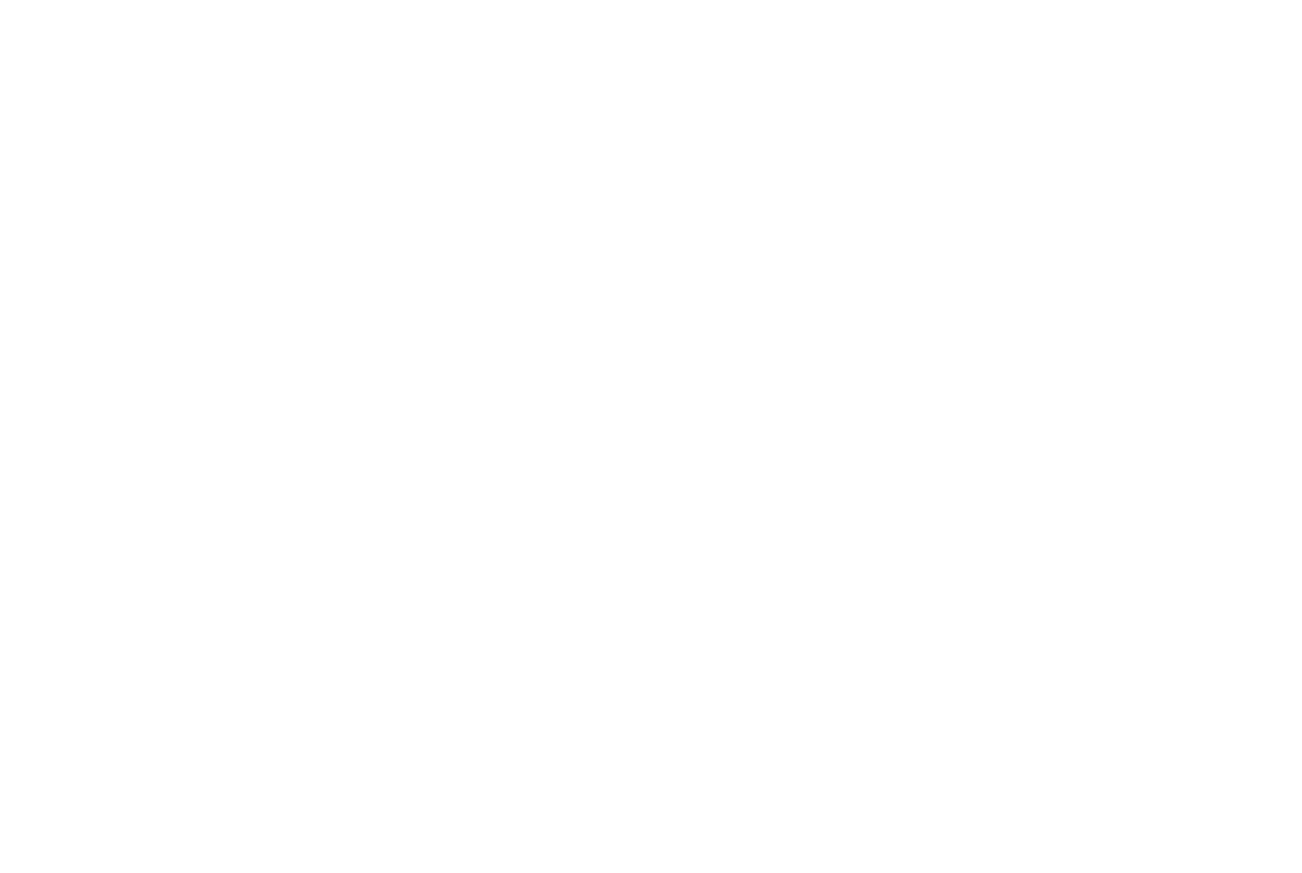
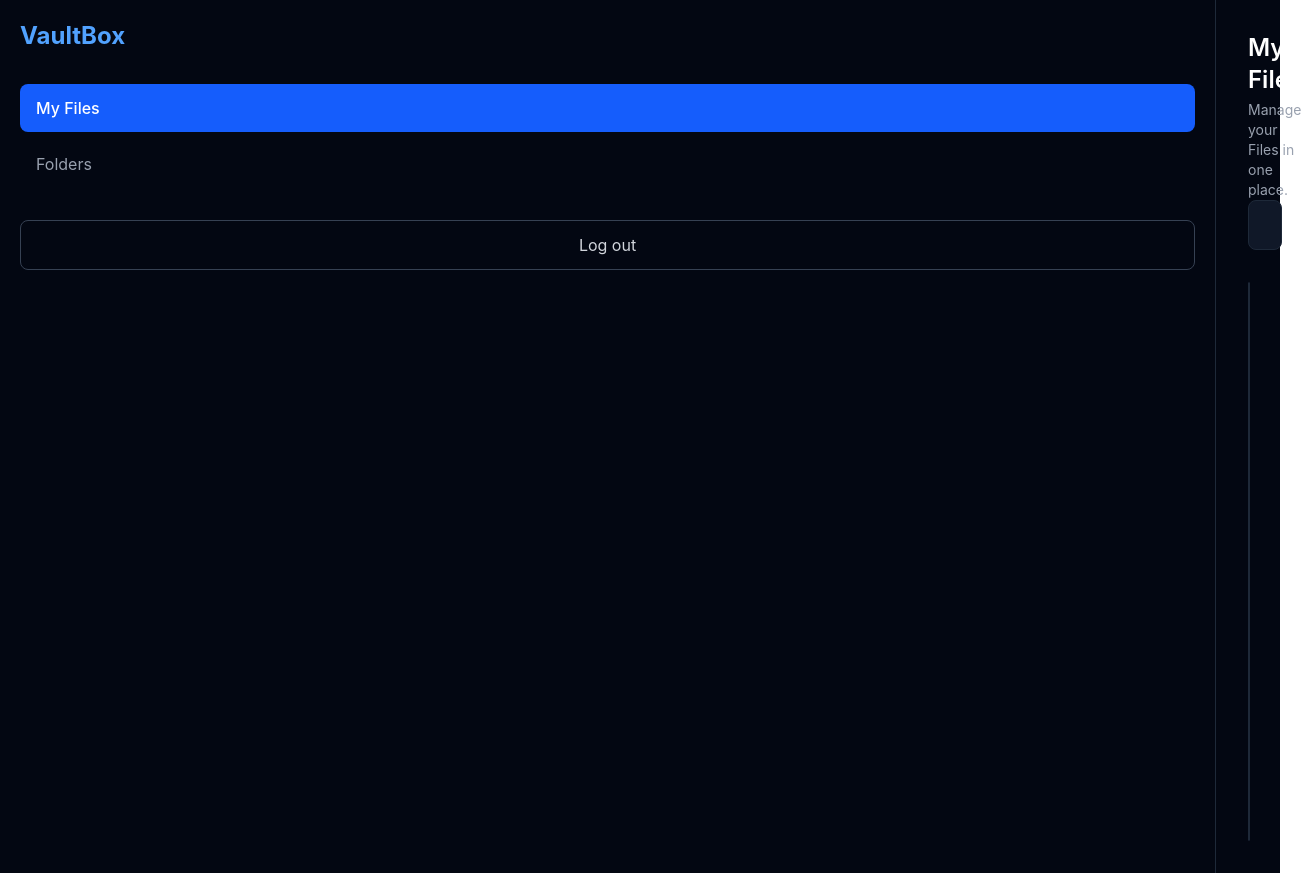
Before and after one commit to Fakecloak/vaultbox-frontend, a React (Vite) app: page /dashboard in a window 1280 px wide. Before the commit this address had no page. Shown: the whole page, 1302 px wide, since content can reach past the window. Before the commit the page ends 800 px from the top, so only its background shows below. Built offline with nearby package versions, Linux system fonts and the light colour scheme.

Commit message:
add Dashboard component and update routing; enhance Login with navigation to Dashboard on successful login

```diff
--- a/src/App.jsx
+++ b/src/App.jsx
@@ -2,6 +2,7 @@
 import './App.css';
 import Login from './components/login.jsx';
 import Register from './components/Register.jsx';
+import Dashboard from './components/Dashboard.jsx';
 import { BrowserRouter, Routes, Route, Navigate } from 'react-router-dom';
 
 function App() {
@@ -12,6 +13,7 @@
       <Route path="/" element={<Navigate to="/login" replace />} />
       <Route path="/login" element={<Login />} />
       <Route path="/register" element={<Register />} />
+      <Route path="/dashboard" element={<Dashboard />} />
     </Routes>
 
     </BrowserRouter>
--- a/src/components/Dashboard.jsx
+++ b/src/components/Dashboard.jsx
@@ -0,0 +1,56 @@
+import { useState } from "react";
+
+function Dashboard() {
+    const [search, setSearch] = useState("");
+
+    return (
+        <div className="min-h-screen bg-gray-950 text-white md:flex">
+
+            {/* sidebar */}
+            <aside className="w-full border-b border-gray-800 p-5 md:min-h-screen md:border-b-0 md:border-r">
+                <h1 className="text-2xl font-bold text-blue-400">VaultBox</h1>
+
+                <nav className="mt-8 space-y-2">
+                    <button className="w-full rounded-lg bg-blue-600 px-4 py-3 text-left font-medium">My Files</button>
+                    <button className="w-full rounded-lg px-4 py-3 text-left text-gray-400 hover:text-white hover:bg-gray-800">Folders</button>
+                </nav>
+
+                <button className="mt-8 w-full rounded-lg border border-gray-700 px-4 py-3 text-gray-300 hover:bg-gray-800" onClick={ () => {localStorage.removeItem('token'); window.location.href = './login';}}>Log out</button>
+            </aside>
+
+            {/* main content */}
+            <main className="min-w-0 flex-1 p-5 md:p-8">
+                <header className="flex flex-col gap-4 sm:flex-row sm:items-center sm:justify-between">
+                    <div>
+                        <h2 className="text-2xl font-semibold">My Files</h2>
+                        <p className="mt-1 text-sm text-gray-400">Manage your Files in one place.</p>
+                    </div>
+                </header>
+
+                {/* search  */}
+                <div>
+                    <input type="search" className="w-full rounded-lg border border-gray-800 bg-gray-900 px-4 py-3 outline-none focus:border-blue-500" placeholder="Search your files..." value={search} onChange={(e)=> setSearch(e.target.value)} />
+                </div>
+
+                {/* File list placeholder  */}
+                <section className="mt-8 overflow-hidden rounded-xl border border-gray-800 bg-gray-900">
+                    <div className="border-b border-gray-800 px-5 py-4">
+                        <h3 className="font-medium">Recent files</h3>
+                    </div>
+
+                    <div className="flex flex-col items-center justify-center px-5 py-16 text-center">
+                        <div className="text-4xl">📁</div>
+
+                        <h3 className="flex flex-col items-center justify-center px-5 py-16 text-center">
+                            No files yet
+                        </h3>
+
+                        <p className="mt-2 text-sm text-gray-400">Upload your first file to get started.</p>
+                    </div>
+                </section>
+            </main>
+        </div>
+    );
+}
+
+export default Dashboard;
--- a/src/components/Login.jsx
+++ b/src/components/Login.jsx
@@ -1,6 +1,6 @@
 import vault  from '../assets/vault.png'
 import { useState } from 'react';
-import { Link, useLocation } from 'react-router-dom';
+import { Link, useLocation, useNavigate } from 'react-router-dom';
 
 function Login() {
     const [email, setEmail] = useState('');
@@ -9,6 +9,8 @@
 
     const location = useLocation();
     const successMessage = location.state?.message;
+
+    const navigate = useNavigate();
 
     const handleLogIn = async (e) => {
         e.preventDefault();
@@ -35,6 +37,7 @@
         // console.log(data.token);
         setError('');
         localStorage.setItem('token', data.token);
+        navigate('/dashboard');
     } catch (error) {
         console.error("Login failed:", error);
     }
```
